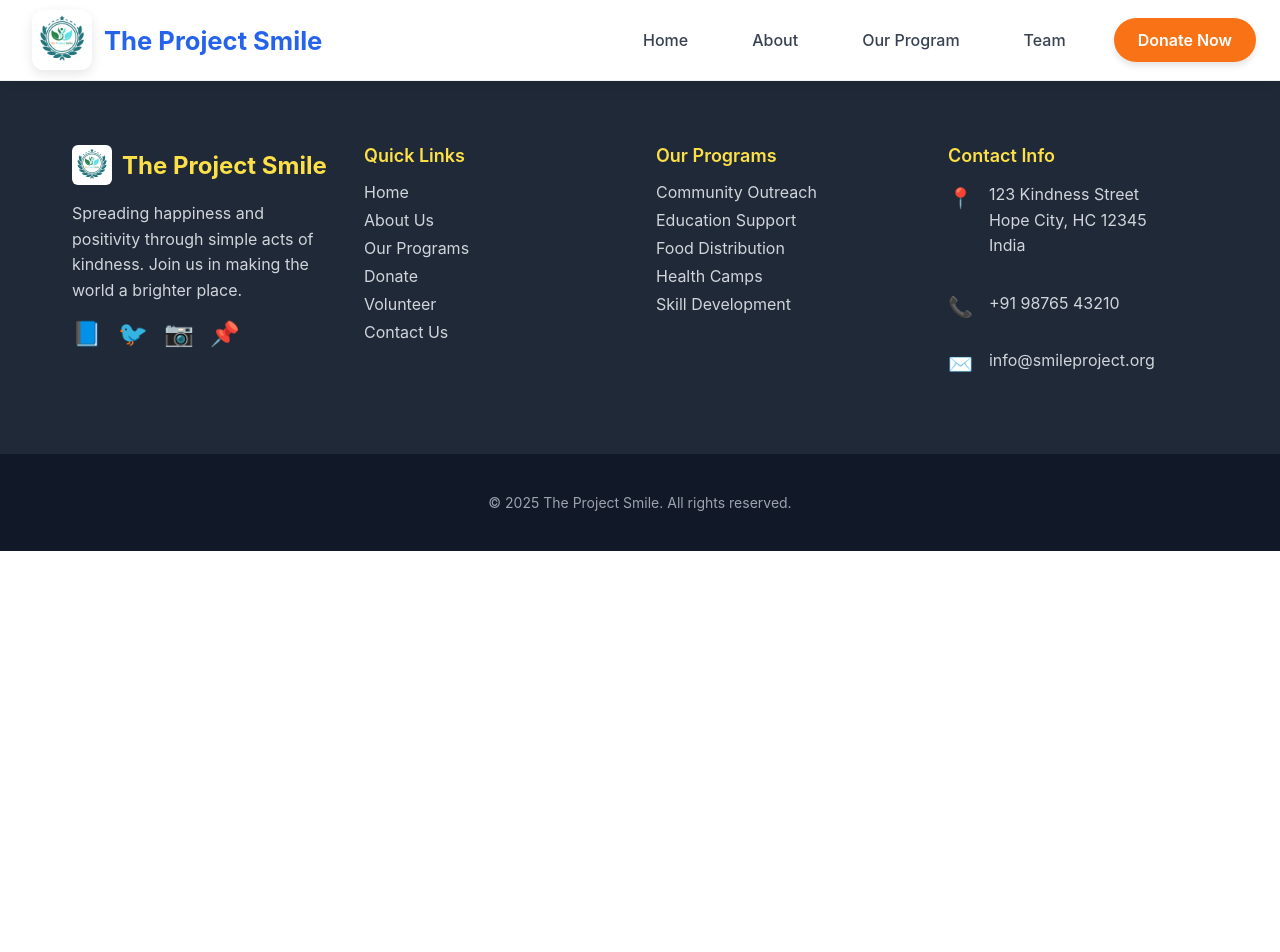
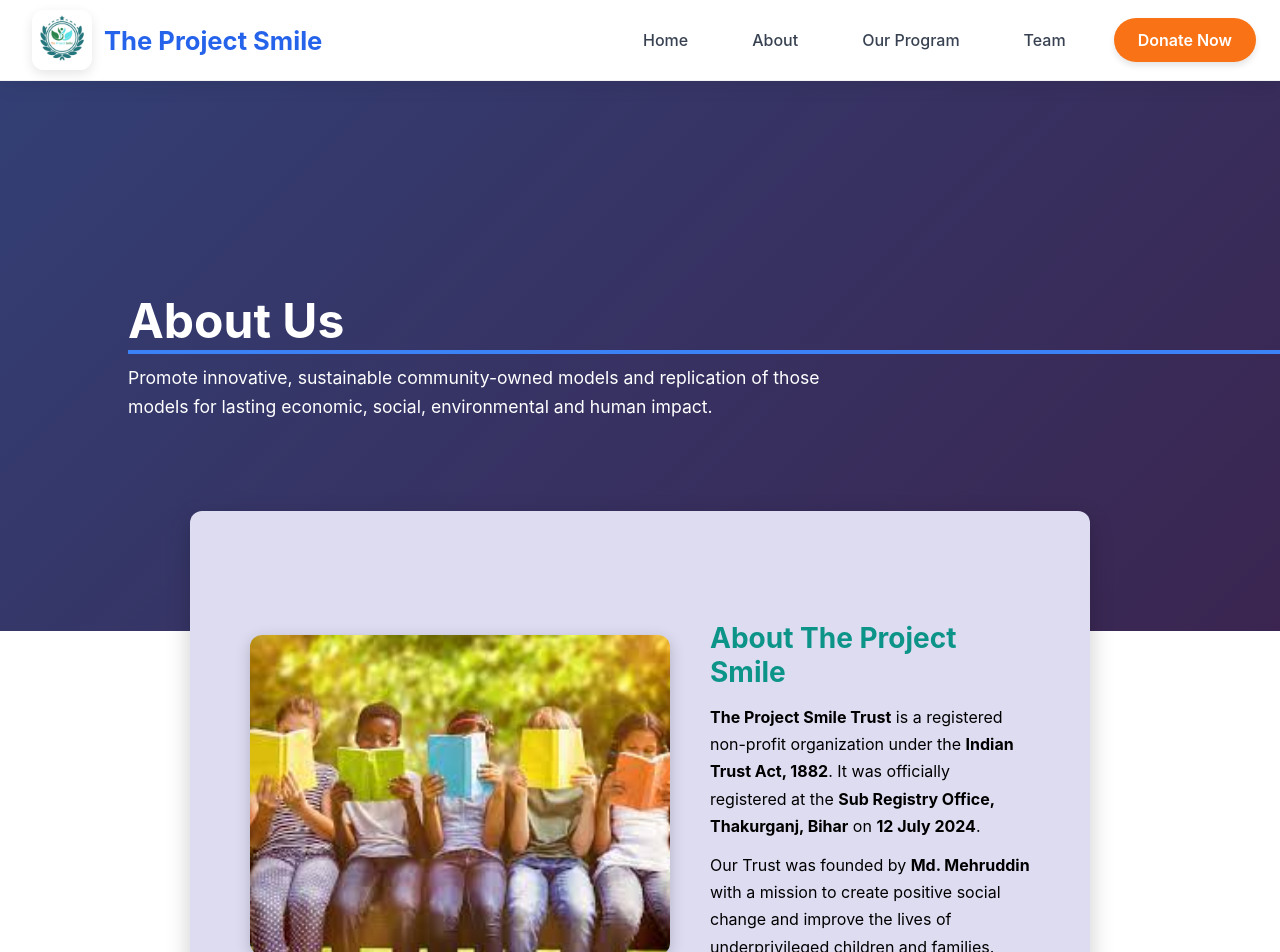
Before and after one commit to muskanperween24/The-smile-project, a React (Vite) app in the folder latest/: page /about in a window 1280 px wide. Shown: the top 952 px of the page. Before the commit the page ends 800 px from the top, so only its background shows below. Built offline with nearby package versions, Linux system fonts and the light colour scheme.

Commit message:
anything

```diff
--- a/latest/src/App.jsx
+++ b/latest/src/App.jsx
@@ -2,6 +2,7 @@
 import { BrowserRouter as Router, Routes, Route } from 'react-router-dom'
 import Navbar from './components/Navbar'
 import Home from './components/Home'
+import About from './components/about'
 import Footer from './components/Footer'
 import './App.css'
 
@@ -12,6 +13,7 @@
         <Navbar />
         <Routes>
           <Route path="/" element={<Home />} />
+          <Route path="/about" element={<About />} />
         </Routes>
         <Footer />
       </div>
--- a/latest/src/components/Navbar.jsx
+++ b/latest/src/components/Navbar.jsx
@@ -26,7 +26,7 @@
 
           <div className="nav-menu desktop-menu">
             <Link to="/">Home</Link>
-            <a href="#about">About</a>
+            <Link to="/about">About</Link>
             <a href="#programs">Our Program</a>
             <a href="#team">Team</a>
             <a href="#donate" className="donate-btn">Donate Now</a>
@@ -42,7 +42,7 @@
         {isMenuOpen && (
           <div className="mobile-menu">
             <Link to="/" onClick={() => setIsMenuOpen(false)}>Home</Link>
-            <a href="#about" onClick={() => setIsMenuOpen(false)}>About</a>
+            <Link to="/about" onClick={() => setIsMenuOpen(false)}>About</Link>
             <a href="#programs" onClick={() => setIsMenuOpen(false)}>Our Program</a>
             <a href="#team" onClick={() => setIsMenuOpen(false)}>Team</a>
             <a href="#donate" className="donate-btn" onClick={() => setIsMenuOpen(false)}>Donate Now</a>
--- a/latest/src/components/about.jsx
+++ b/latest/src/components/about.jsx
@@ -1,20 +1,18 @@
 import React from "react";
-import "./The-smile-project/latest/src/components/about.css"; // apni CSS file yahan link karni hai
+import "./about.css";
 
 const About = () => {
   return (
     <div>
-      {/* 🔹 Hero Banner (Collage Background) */}
-      <section className="hero-section">
-        <div className="image-grid">
-          <img src="images.jpeg" alt="" />
-          <img src="student 1.jpg" alt="" />
-          <img src="student.jpg" alt="" />
-          <img src="images (3).jpeg" alt="" />
-          <img src="images (2).jpeg" alt="" />
-          <img src="images (1).jpeg" alt="" />
-        </div>
-
+      {/* 🔹 Hero Banner with Gradient Background */}
+      <section className="hero-section" style={{
+        background: 'linear-gradient(135deg, #667eea 0%, #764ba2 100%)',
+        minHeight: '400px',
+        display: 'flex',
+        alignItems: 'center',
+        justifyContent: 'center',
+        color: 'white'
+      }}>
         <div className="overlay"></div>
 
         <div className="hero-text">
@@ -33,7 +31,7 @@
           {/* Left Image + Right Text */}
           <div className="about-row">
             <div className="about-img">
-              <img src="student 2.jpeg" alt="Our Work" />
+              <img src="/student 2.jpeg" alt="Our Work" />
             </div>
             <div className="about-text">
               <h2>About The Project Smile</h2>
@@ -54,7 +52,7 @@
           {/* Why We Are Doing This */}
           <div className="about-row reverse">
             <div className="about-img">
-              <img src="student.jpeg" alt="Our Team" />
+              <img src="/images (2).jpeg" alt="Our Team" />
             </div>
             <div className="about-text">
               <h2>Why We Are Doing This</h2>
```
Also changed, not shown: latest/images (2).jpeg (added), latest/student 2.jpeg (added).
